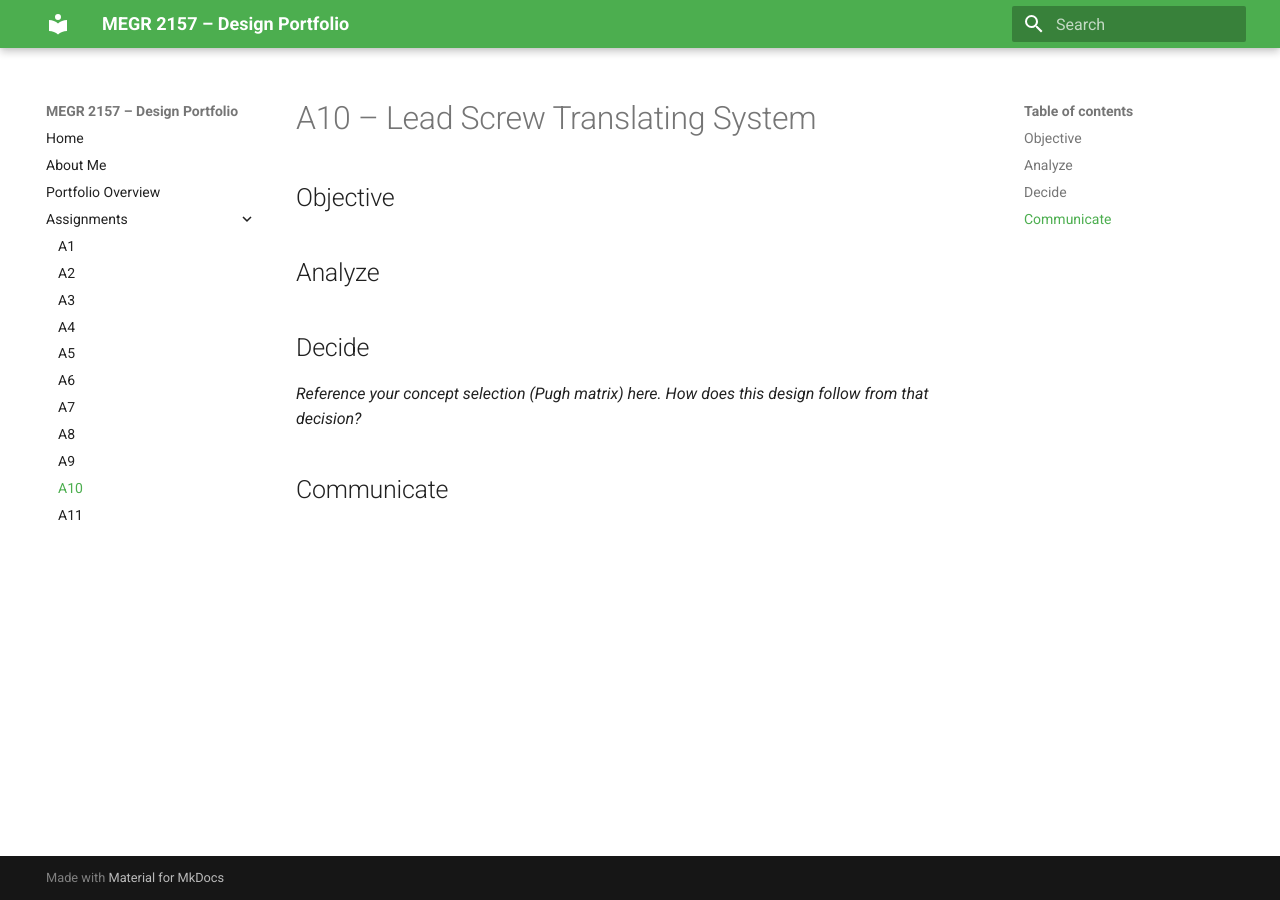
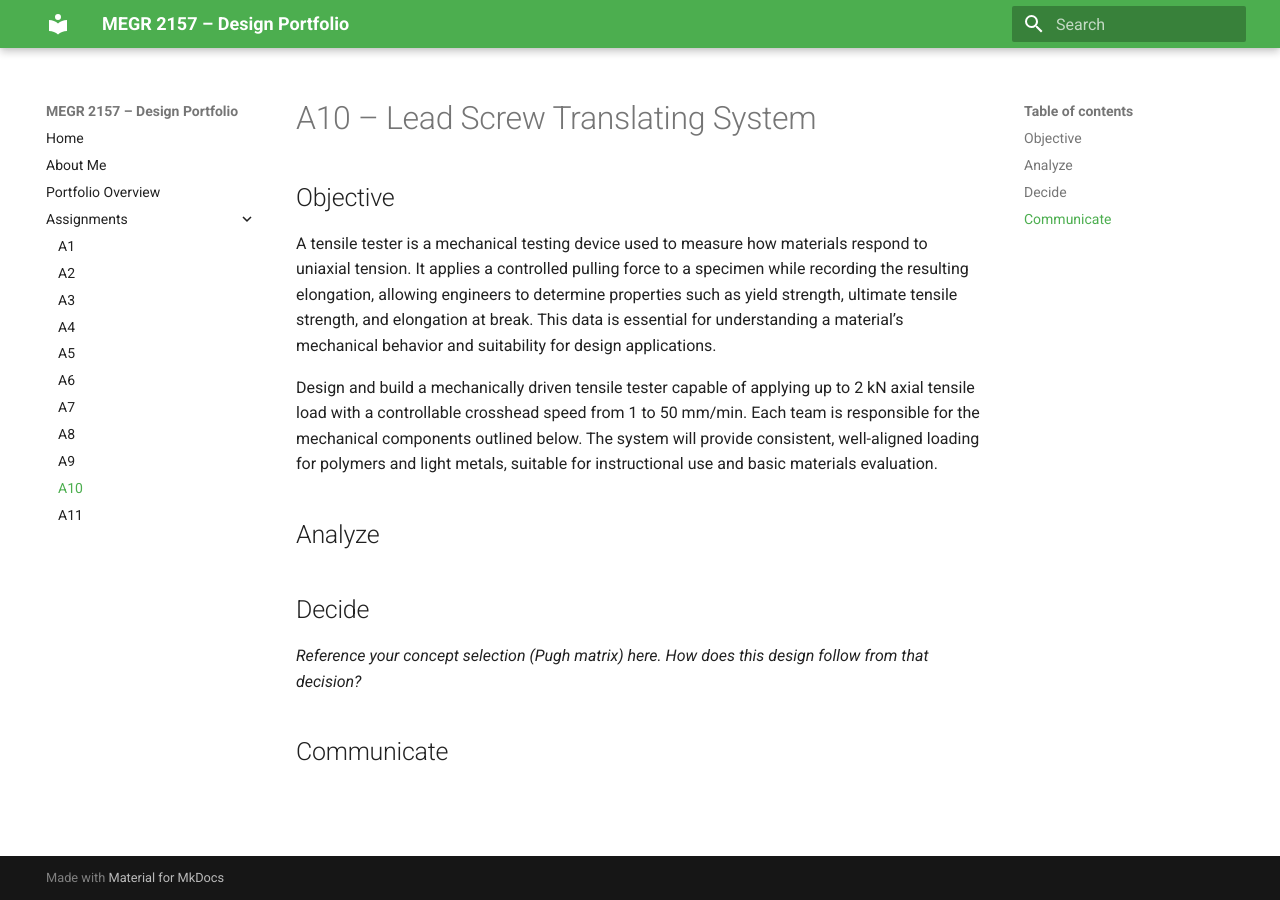
Before and after one commit to SanjayKashyap24/design-projects-portfolio, an MkDocs documentation site: the page built from docs/assignments/A10/index.md, in a window 1280 px wide. Built offline with MkDocs 1.6.1 and Material for MkDocs 9.7.7, drawn with Linux system fonts in a browser that asks for light colours.

Commit message:
Expand introduction with tensile tester details
Added a description of a tensile tester and its purpose in mechanical testing.

```diff
--- a/docs/assignments/A10/index.md
+++ b/docs/assignments/A10/index.md
@@ -2,6 +2,12 @@
 
 ## Objective
 
+A tensile tester is a mechanical testing device used to measure how materials respond to uniaxial tension. It applies a controlled pulling force to a specimen while recording the resulting elongation, allowing engineers to determine properties such as yield strength, ultimate tensile strength, and elongation at break. This data is essential for understanding a material’s mechanical behavior and suitability for design applications.
+
+
+
+
+Design and build a mechanically driven tensile tester capable of applying up to 2 kN axial tensile load with a controllable crosshead speed from 1 to 50 mm/min. Each team is responsible for the mechanical components outlined below. The system will provide consistent, well-aligned loading for polymers and light metals, suitable for instructional use and basic materials evaluation.
 
 ## Analyze
 
```
